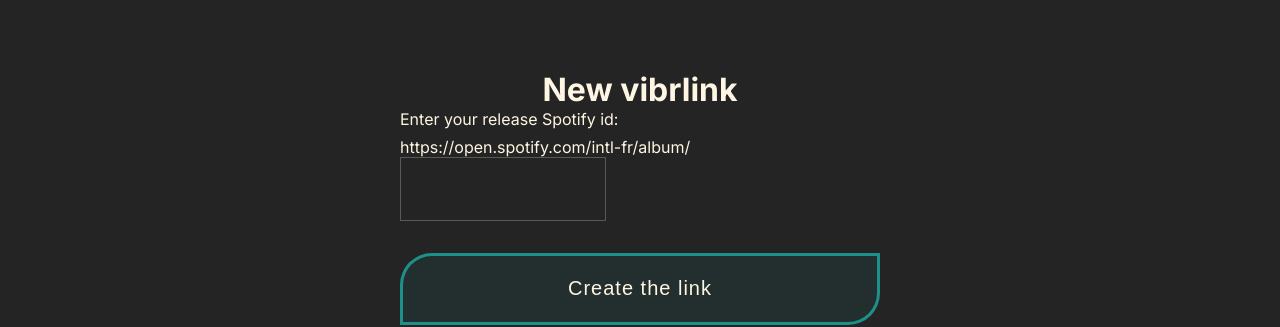
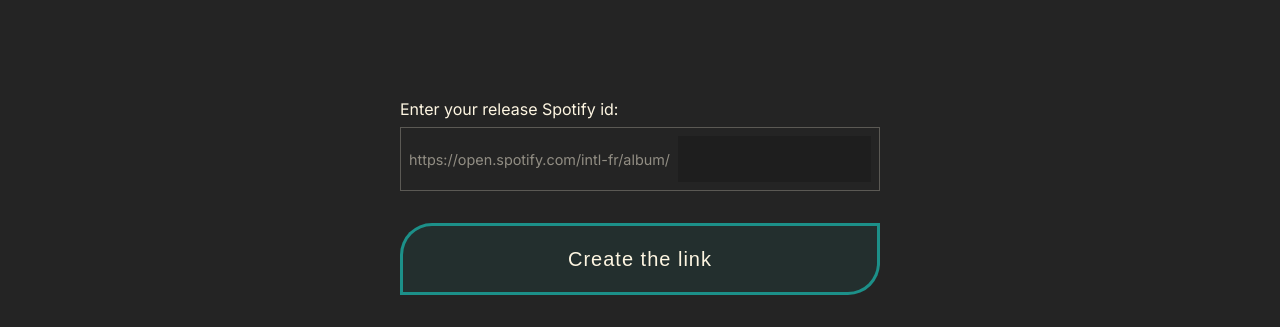
Before and after one commit to Efyx-07/VibrLink, a React (Vite) app: page /new-vibrlink in a window 1280 px wide. Shown: the part 243-570 px from the top of the page. Built offline with nearby package versions, Linux system fonts and the light colour scheme; no server answers.

Commit message:
link page

```diff
--- /dev/null
+++ b/src/components/release-forms/NewVibrlinkForm.scss
@@ -0,0 +1,26 @@
+@import '../../assets/sass/common/forms-style.scss';
+
+.input-wrapper {
+    width: 100%;
+    height: 4rem;
+    display: flex;
+    align-items: center;
+    gap: .5rem;
+    background: transparent;
+    border: solid 1px rgba($whiteColor, .25);
+    padding: .5rem;
+
+    p {
+      font-size: .9rem;
+      white-space: nowrap;
+      opacity: .5;
+    }
+
+    .input {
+      height: 100%;
+      width: 100%;
+      padding-left: .5rem;
+      background: #1e1e1e;
+      border: none;
+    }
+}
--- a/src/components/user-forms/NewVibrlinkForm.tsx
+++ b/src/components/release-forms/NewVibrlinkForm.tsx
@@ -2,6 +2,7 @@ import { useState } from "react";
 import { useUserStore, useReleaseStore, useGlobalDataStore } from "../../stores";
 import { useNavigate } from "react-router-dom";
 import FormButton from "../common/FormButton";
+import './NewVibrlinkForm.scss';
 
 export default function NewVibrlinkForm() {
 
@@ -37,13 +38,11 @@ export default function NewVibrlinkForm() {
             }
 
             const data = await response.json();
-            console.log('Les datas de la nouvelle release:',data);
-
-            const releaseId: number = data.releaseId;
+            console.log('New release datas:',data);
 
             if (userId) {
               await releaseStore.loadReleasesData(userId);
-              navigate(`/edit-links/${releaseId}`);
+              navigate(`/my-vibrlinks`);
             }
 
           } catch (error) {
--- a/src/pages/NewVibrlinkPage.tsx
+++ b/src/pages/NewVibrlinkPage.tsx
@@ -1,11 +1,10 @@
-import NewVibrlinkForm from "../components/user-forms/NewVibrlinkForm"
+import NewVibrlinkForm from "../components/release-forms/NewVibrlinkForm"
 
 export default function NewVibrlinkPage() {
 
     return(
         <div className="page">
             <div className="content">
-                <h1>New vibrlink</h1>
                 <NewVibrlinkForm />
             </div>
         </div>
```
